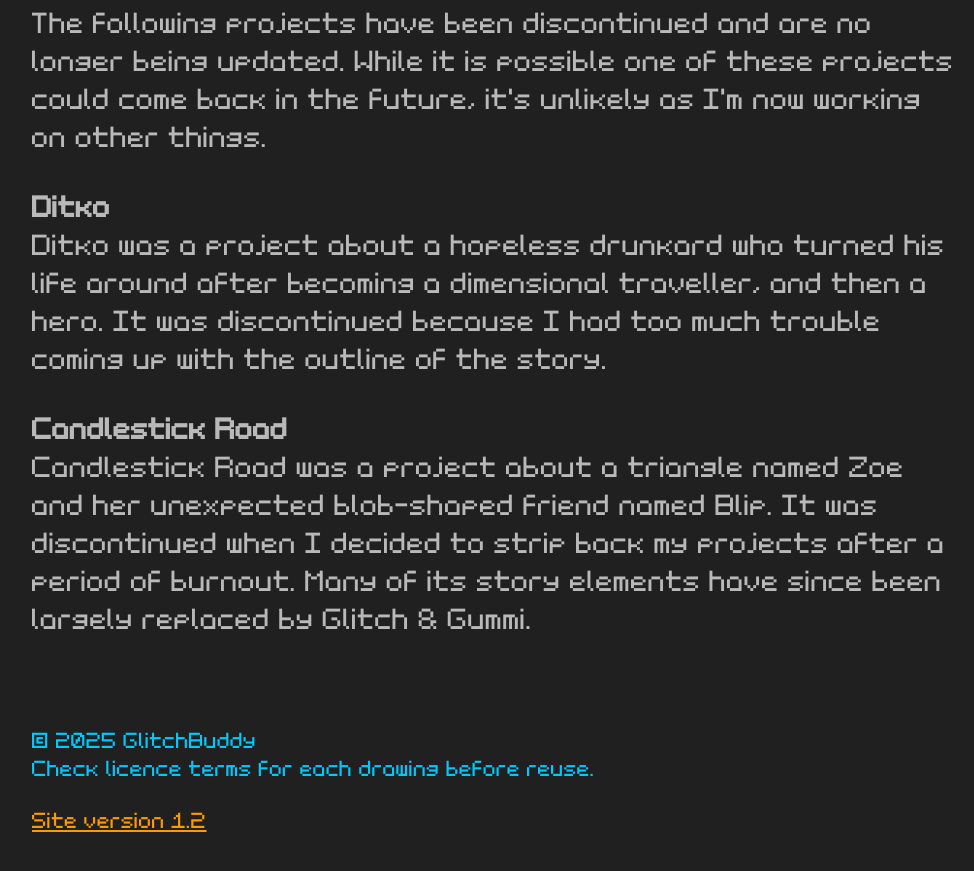
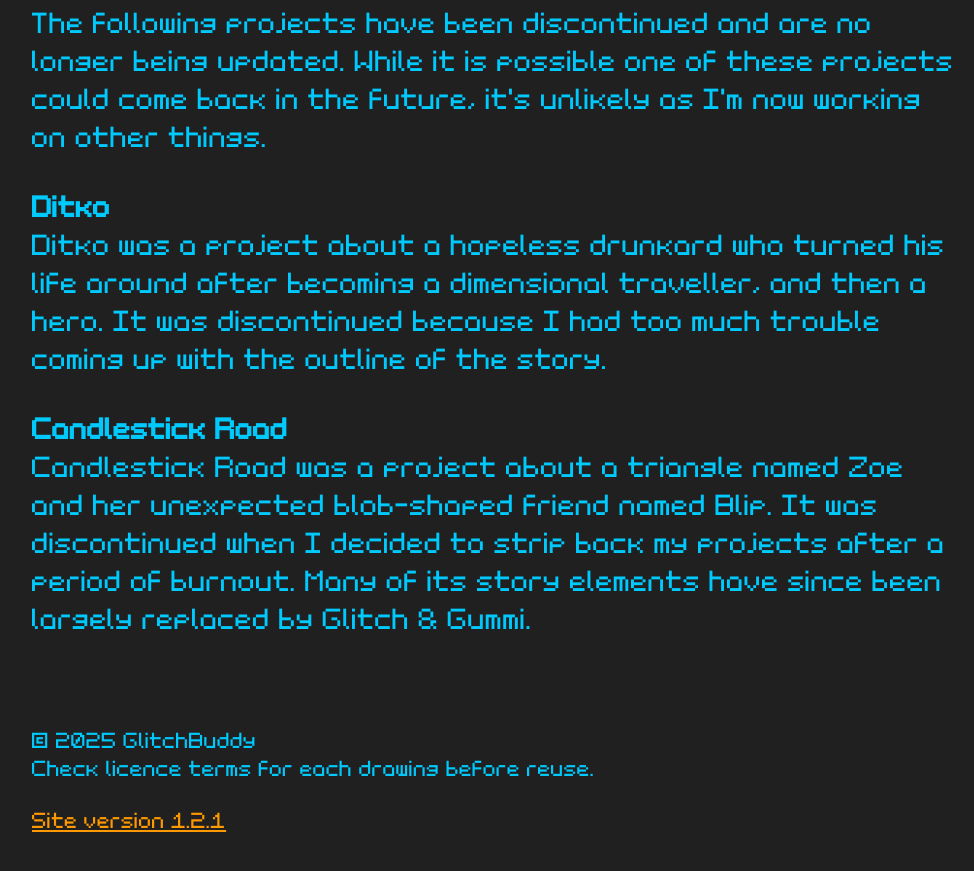
Before and after one commit to GlitchBuddy/glitchbuddy.com, a plain HTML site: page projects/index.html in a window 1280 px wide. Shown: the part 1776-2647 px from the top of the page, without its empty margins (68-1042 px from the left). Drawn offline with Linux system fonts and the light colour scheme.

Commit message:
Version 1.2.1
Replaced png images in project pages with webp for higher efficiency

```diff
--- a/projects/index.html
+++ b/projects/index.html
@@ -41,7 +41,7 @@ This file is a part of GlitchBuddy.com
     <h2><br>Cyril the Cylinder</h2>
     <p>Cyril the Cylinder is a project about a cylindrical adventurer who lives in a tiny village, and his many heroic (and not-so-heroic) exploits!</p>
     <a href="cyril-the-cylinder.html">Project page -&gt;</a>
-    <div id="greytext">
+    <div class="greytext">
       <h2><br><br>Discontinued projects</h2>
       <p>The following projects have been discontinued and are no longer being updated. While it is possible one of these projects could come back in the future, it's unlikely as I'm now working on other things.<br></p>
       <p><b>Ditko</b><br>Ditko was a project about a hopeless drunkard who turned his life around after becoming a dimensional traveller, and then a hero. It was discontinued because I had too much trouble coming up with the outline of the story.<br></p>
@@ -49,7 +49,7 @@ This file is a part of GlitchBuddy.com
     </div>
     <footer>
       <p><br><br>&copy; 2025 GlitchBuddy<br>Check licence terms for each drawing before reuse.<br></p>
-      <p><a href="https://github.com/GlitchBuddy/glitchbuddy.com/releases/tag/1.2">Site version 1.2</a></p>
+      <p><a href="https://github.com/GlitchBuddy/glitchbuddy.com/releases/tag/1.2.1">Site version 1.2.1</a></p>
     </footer>
   </body>
 </html>
```
Also changed, not shown: about.html (+1 -1 lines), index.html (+1 -1 lines), projects/cyril-the-cylinder.html (+2 -2 lines), projects/glitch-and-gummi.html (+2 -2 lines), resources/images/cyril_icon.webp (added), resources/images/glitch_gummi_icon.webp (added).
